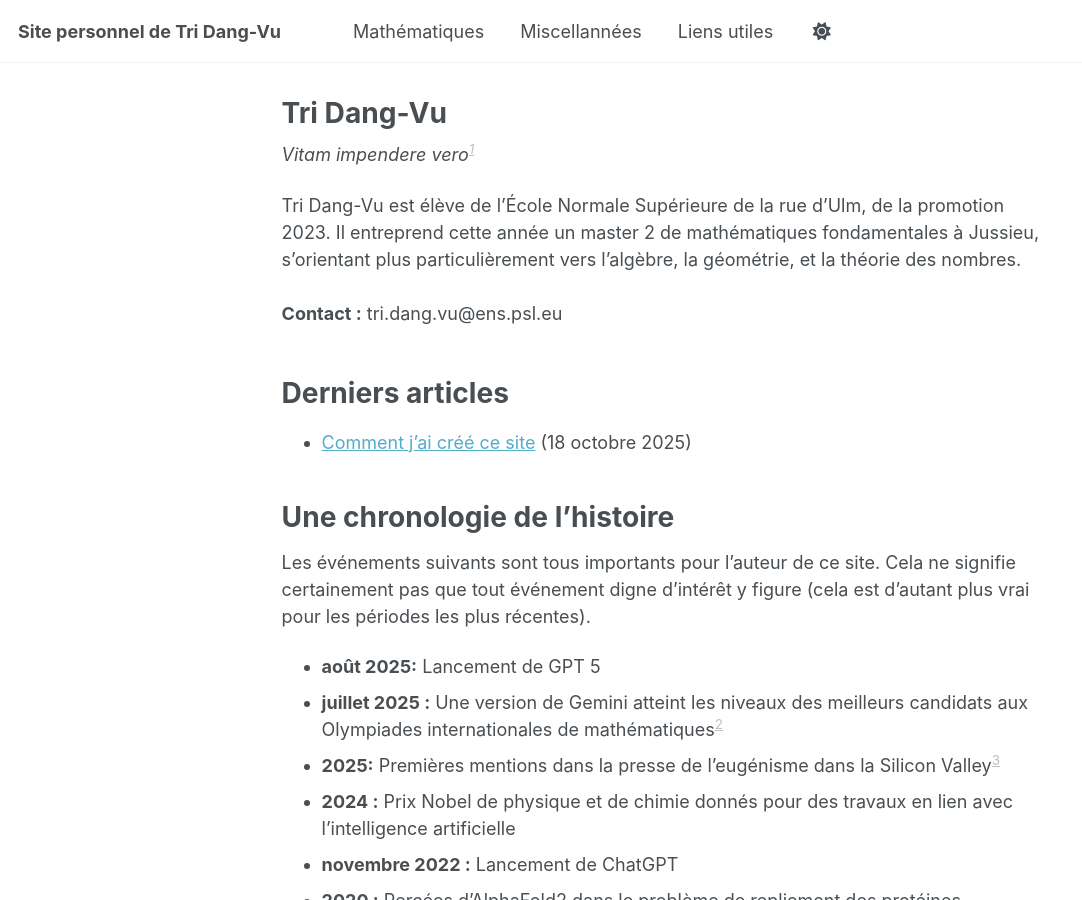
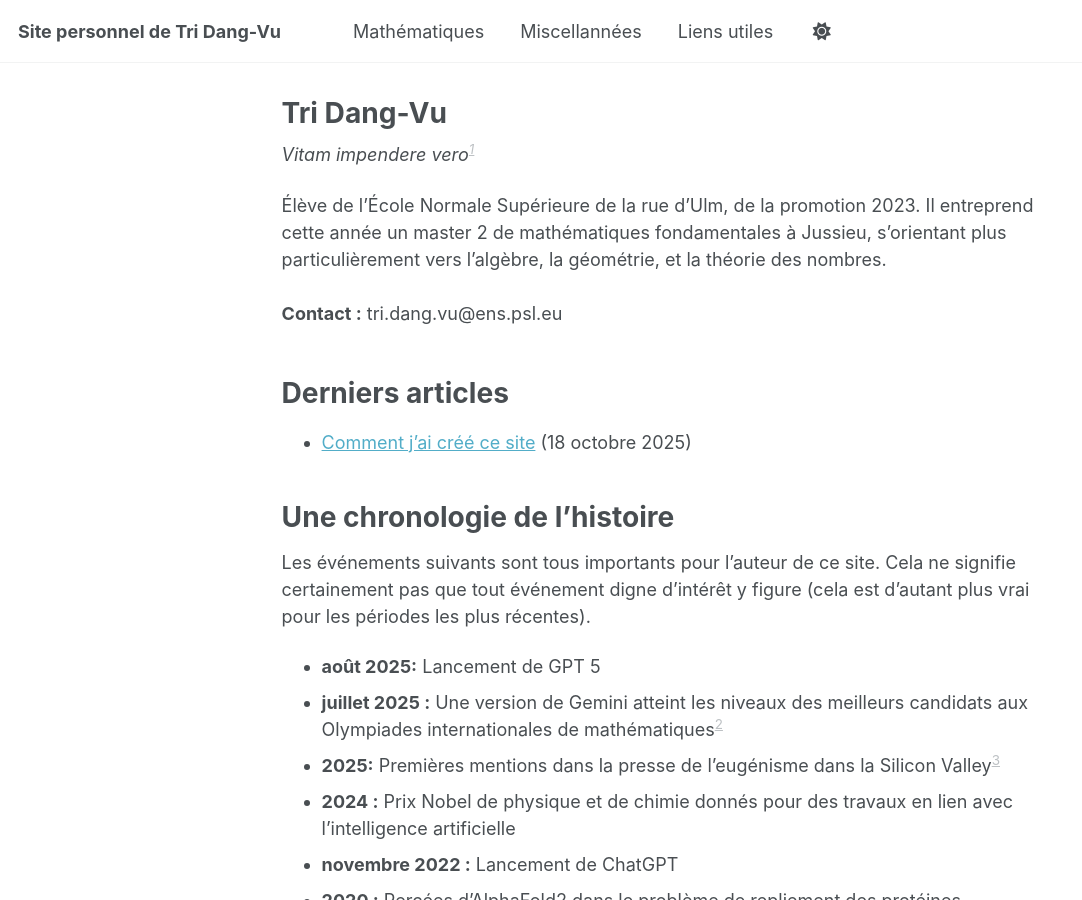
Before and after one commit to tridangvu/tridangvu.github.io, a Jekyll site: the page built from index.md, in a window 1280 px wide and 900 px high. Shown: the whole window, without its empty margins (0-1082 px from the left). Built offline with Jekyll 4.4.1, drawn with Linux system fonts in a browser that asks for light colours; a script that is not in the unit is left out.

Commit message:
Update index.md

```diff
--- a/index.md
+++ b/index.md
@@ -10,7 +10,7 @@ classes: wide
 *Vitam impendere vero[^1]*
 
 
-Tri Dang-Vu est élève de l'École Normale Supérieure de la rue d'Ulm, de la promotion 2023. Il entreprend cette année un master 2 de mathématiques fondamentales à Jussieu, s'orientant plus particulièrement vers l'algèbre, la géométrie, et la théorie des nombres. <br><br>
+Élève de l'École Normale Supérieure de la rue d'Ulm, de la promotion 2023. Il entreprend cette année un master 2 de mathématiques fondamentales à Jussieu, s'orientant plus particulièrement vers l'algèbre, la géométrie, et la théorie des nombres. <br><br>
 **Contact :** tri.dang.vu@ens.psl.eu<br><br>
 
 
```
